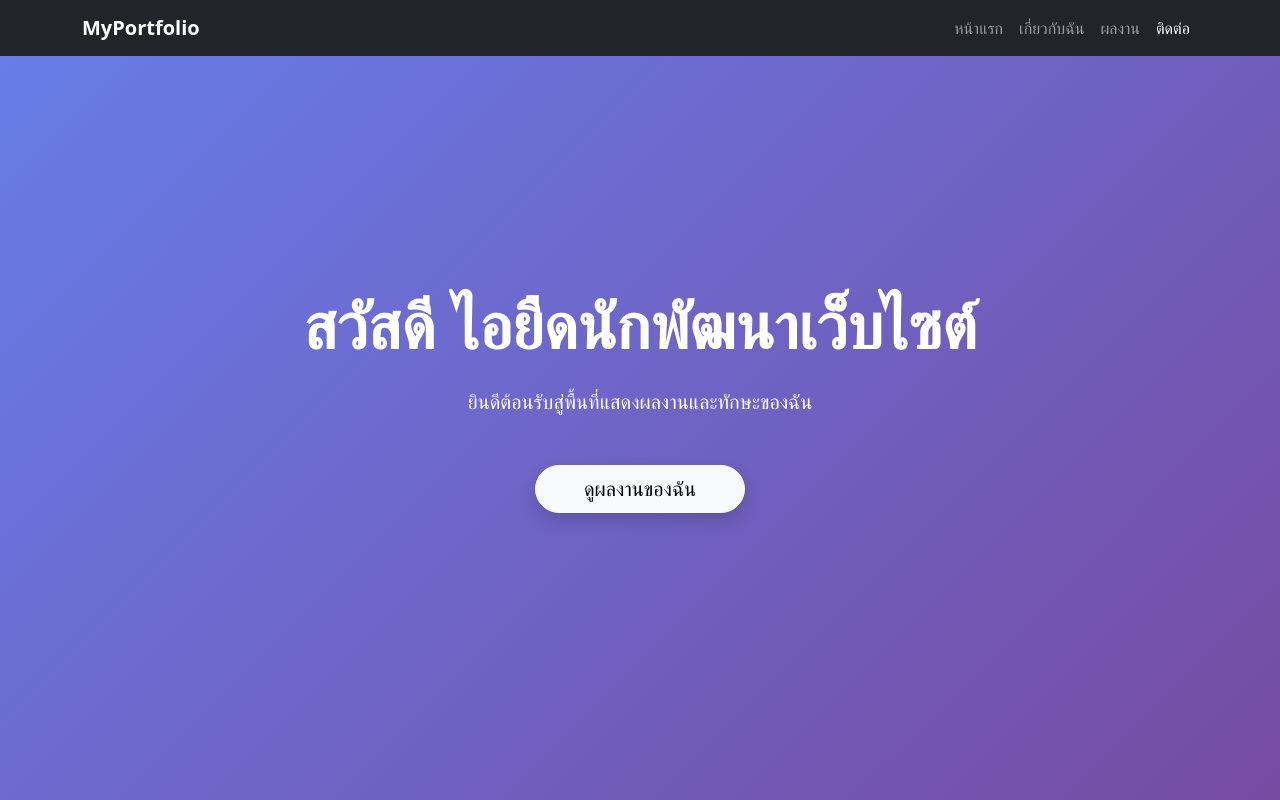
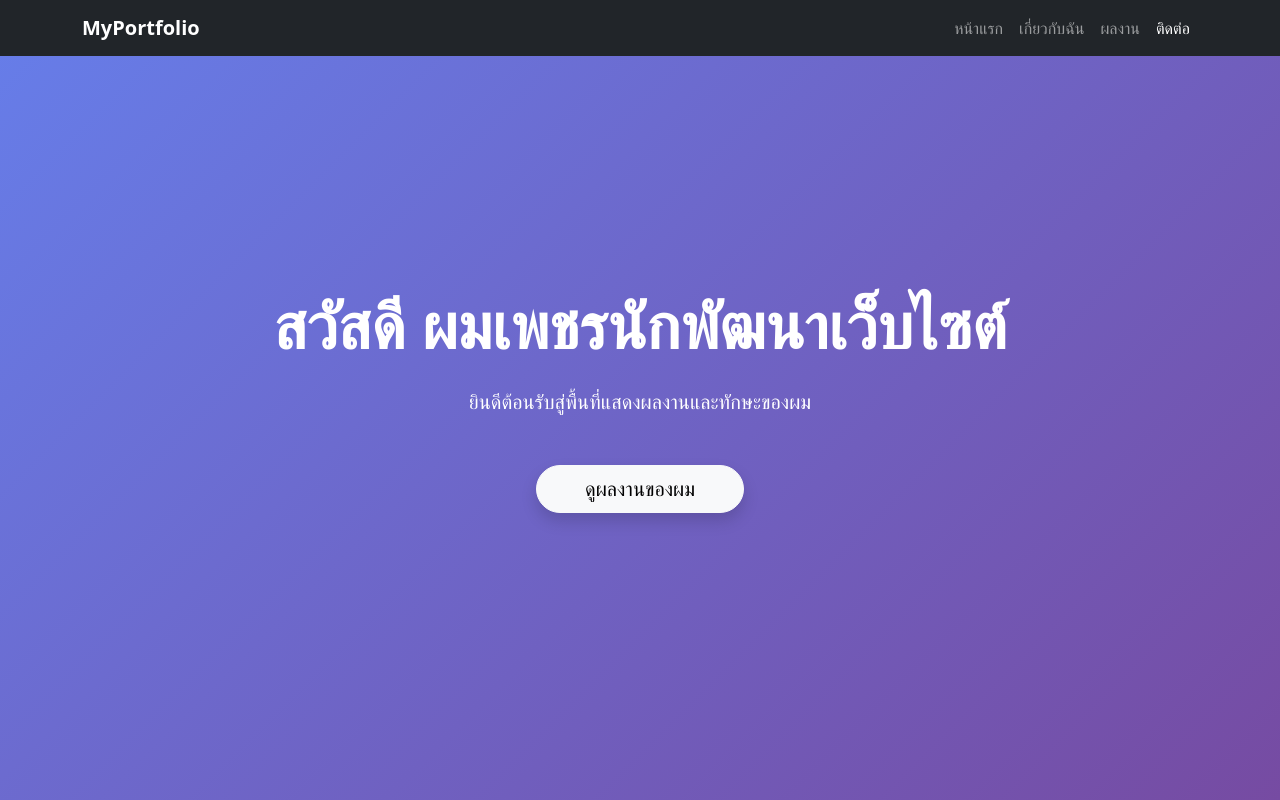
Before and after one commit to sirachat1999/Portfolio_website, a plain HTML site: page index.html in a window 1280 px wide. Shown: the top 800 px of the page. Drawn offline with nearby package versions, Linux system fonts and the light colour scheme.

Commit message:
แก้ไขส่วน Hero section

```diff
--- a/index.html
+++ b/index.html
@@ -47,9 +47,9 @@
     <!-- Hero Section: ส่วนแนะนำตัวหน้าแรก -->
     <section id="hero" class="hero-section text-center">
         <div class="container">
-            <h1 class="display-3 fw-bold mb-4">สวัสดี ไอยืด<span id="typing-text">นักพัฒนาเว็บไซต์</span></h1>
-            <p class="lead mb-5">ยินดีต้อนรับสู่พื้นที่แสดงผลงานและทักษะของฉัน</p>
-            <a href="#projects" class="btn btn-light btn-lg rounded-pill px-5 shadow">ดูผลงานของฉัน</a>
+            <h1 class="display-3 fw-bold mb-4">สวัสดี ผมเพชร<span id="typing-text">นักพัฒนาเว็บไซต์</span></h1>
+            <p class="lead mb-5">ยินดีต้อนรับสู่พื้นที่แสดงผลงานและทักษะของผม</p>
+            <a href="#projects" class="btn btn-light btn-lg rounded-pill px-5 shadow">ดูผลงานของผม</a>
         </div>
     </section>
 
```
